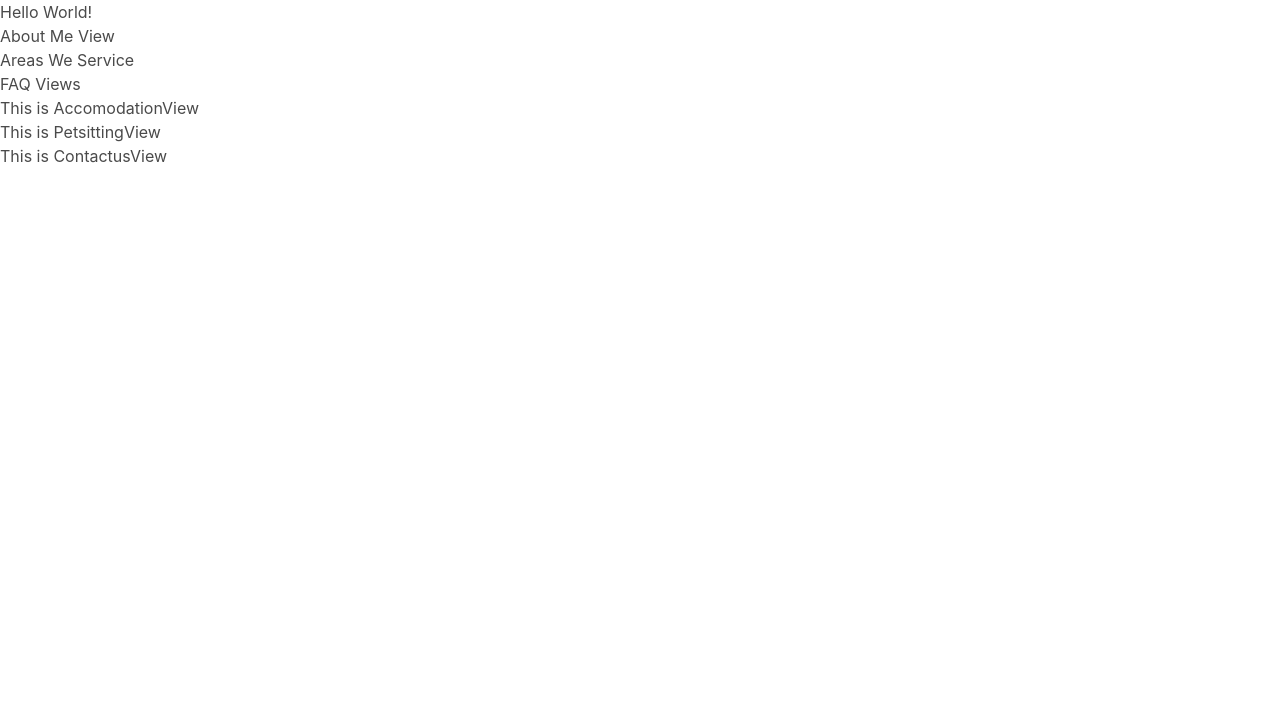
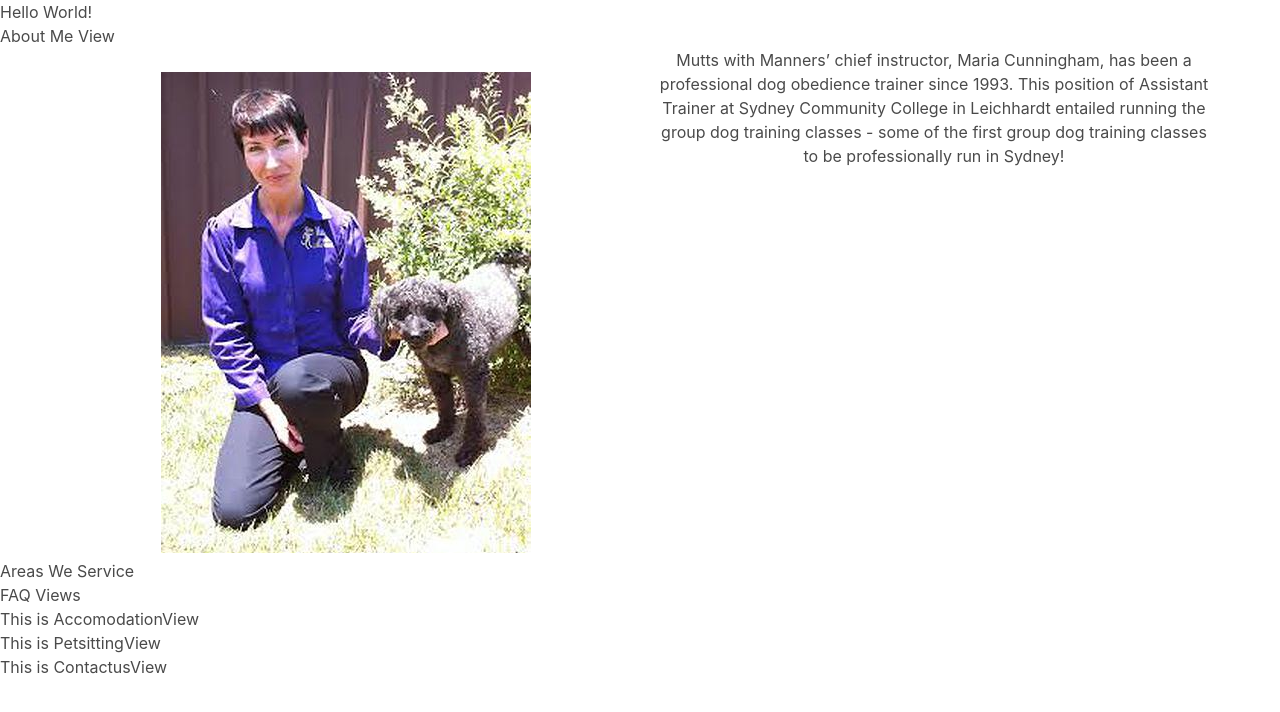
Before and after one commit to keshibat/dogtrain_react, a React (Create React App) app: page / in a window 1280 px wide. Shown: the top 712 px of the page. Built offline with nearby package versions, Linux system fonts and the light colour scheme.

Commit message:
initial prac for bulma/ aboutmepage

```diff
--- a/src/Pages/About/AboutmeView.js
+++ b/src/Pages/About/AboutmeView.js
@@ -1,10 +1,37 @@
 import React, { Component } from "react";
+import MariaCunningHam from "./../../assets/images/maria-cunningham.jpg";
 
 export default class AboutmeView extends Component {
   render() {
     return (
       <>
         <h1> About Me View</h1>
+
+        <div class="container has-text-centered">
+          <div class="columns">
+            <div class="column is-half">
+              <div class="content" />
+              <img
+                class="is-centered"
+                src={MariaCunningHam}
+                alt="maria-cunningham"
+              />
+            </div>
+
+            <div class="column">
+              <div class="content is-centered">
+                <p>
+                  Mutts with Manners’ chief instructor, Maria Cunningham, has
+                  been a professional dog obedience trainer since 1993. This
+                  position of Assistant Trainer at Sydney Community College in
+                  Leichhardt entailed running the group dog training classes -
+                  some of the first group dog training classes to be
+                  professionally run in Sydney!
+                </p>
+              </div>
+            </div>
+          </div>
+        </div>
       </>
     );
   }
```
Also changed, not shown: src/assets/images/maria-cunningham.jpg (added).
